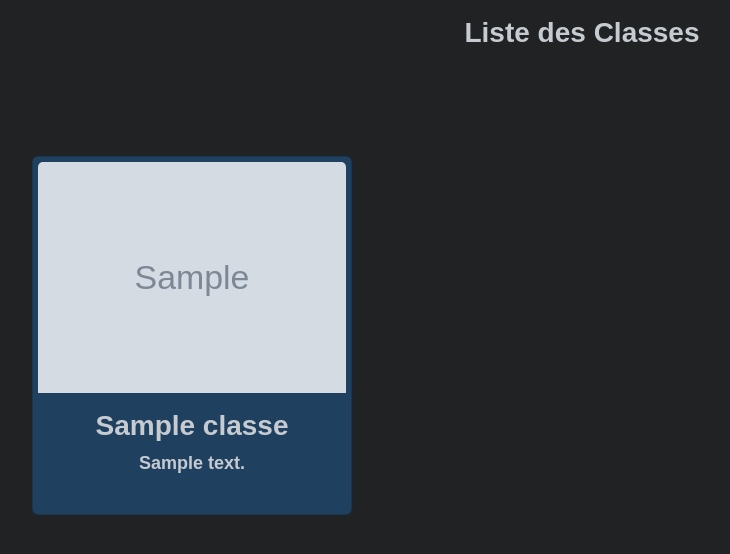
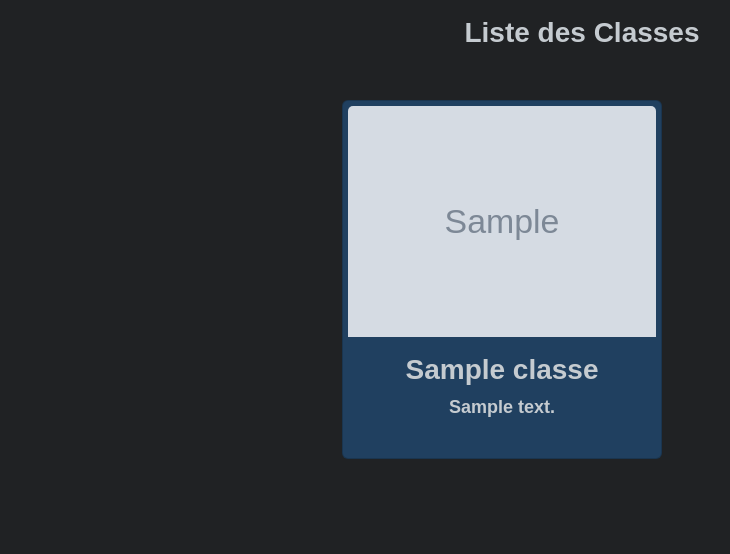
Before and after one commit to Yamnyr/Equipe-etrange, a Symfony app: template templates/classes/index.html.twig in a window 1280 px wide. Shown: the part 68-622 px from the top of the page, without its empty margins (58-788 px from the left). Run offline with Twig, Linux system fonts and the light colour scheme; the template is opened without the code that fills it: most values are stand-ins (such as "Sample title", 1, 10 or a date in 2020); grey boxes marked "Sample" are stand-in pictures; some libraries are stand-ins or nearby versions.

Commit message:
style affichage classes

```diff
--- a/templates/classes/index.html.twig
+++ b/templates/classes/index.html.twig
@@ -7,7 +7,7 @@
         body { width: 100%; height: 100%; font: 18px/1.5 sans-serif;}
         .example-wrapper { margin: 1em auto; max-width: 800px; width: 95%; font: 18px/1.5 sans-serif; }
         .example-wrapper code { background: #F5F5F5; padding: 5px 6px; }
-        .card { width: 20rem; float: left; margin: 90px; margin-bottom: 10px; text-align: center; padding: 5px}
+        .card { width: 20rem; float: left;/* margin: 90px;*/ margin-bottom: 10px; text-align: center; padding: 5px}
         h1 { text-align: center;}
         /*h3{ font-weight: 800;}*/
         /*p{ font-weight: 300;}*/
@@ -18,6 +18,7 @@
 
     <div class="card-container">
         <h1 class="h3 mb-3 fw-bold">Liste des Classes</h1>
+        <div class="justify-content-between d-flex" style="margin: 50px 400px 0 400px">
         {% for classe in classes %}
             <div class="card">
                 <img class="card-img-top" src="{{ classe.image }}" alt="Card image cap">
@@ -27,6 +28,7 @@
                 </div>
             </div>
         {% endfor %}
+        </div>
         <div style="clear: both;"></div>
     </div>
 {% endblock %}
```
